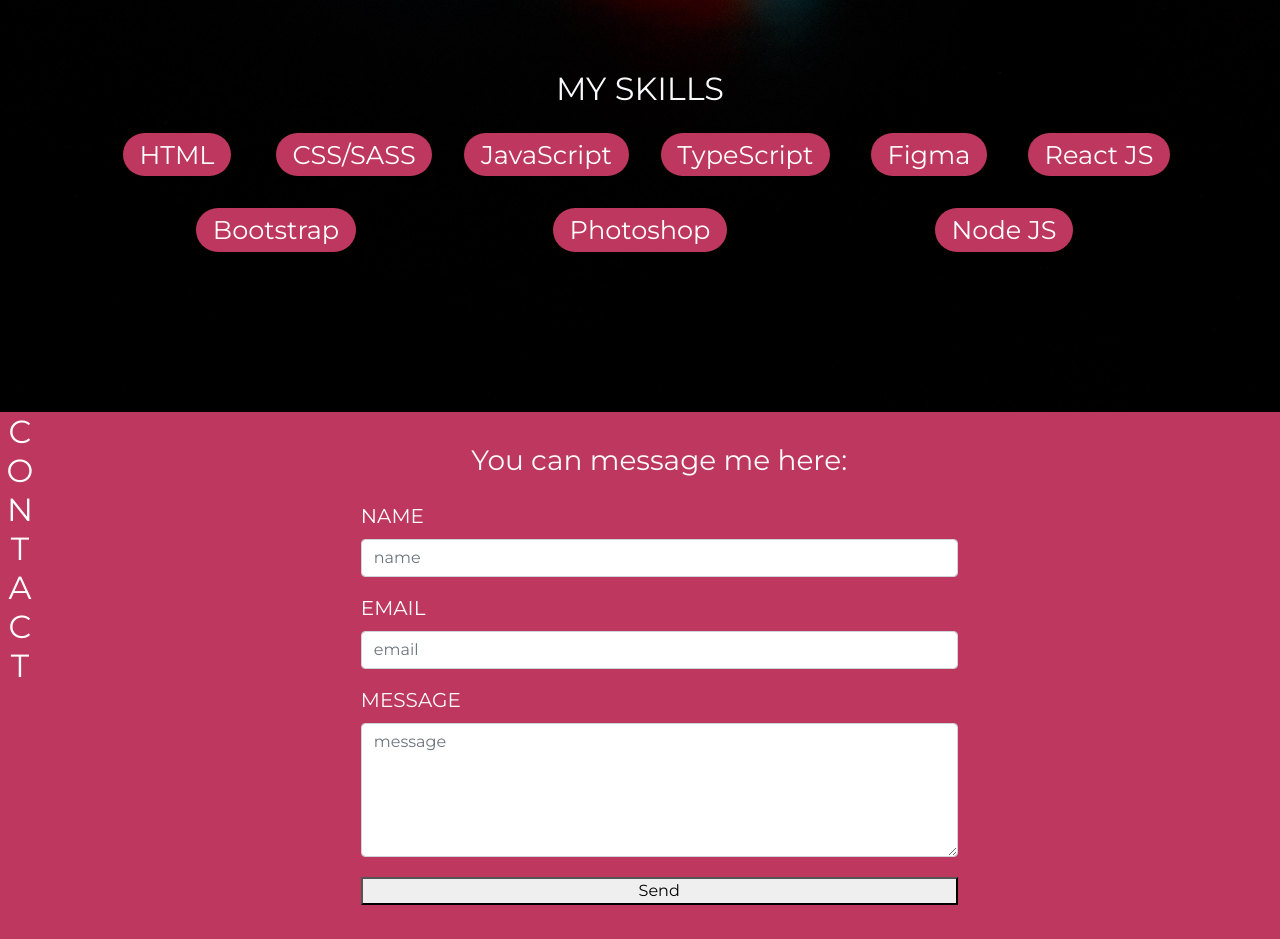
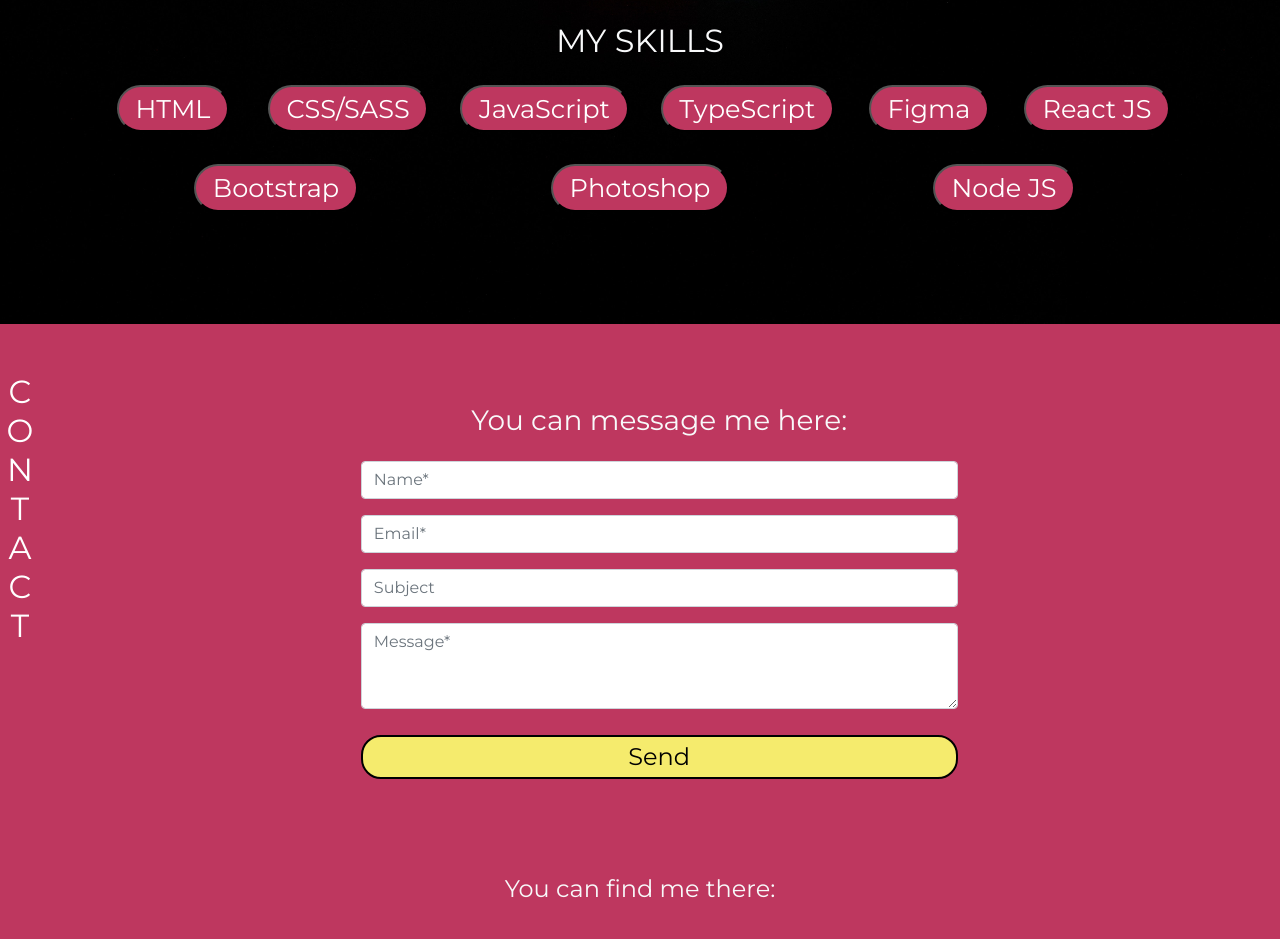
Before and after one commit to lindazhao678/Portfolio_site, a React (Create React App) app in the folder client/: page / in a window 1280 px wide. Shown: the part 1858-2797 px from the top of the page. Built offline with nearby package versions, Linux system fonts and the light colour scheme.

Commit message:
page not found & about skills change

```diff
--- a/client/src/Sass/components/_about.scss
+++ b/client/src/Sass/components/_about.scss
@@ -8,9 +8,13 @@
     background: $primary-color;
   }
 
-  .badge {
+  .badge{
     background: $primary-color;
     font-size: 1.6em;
     font-weight: 300;
+    &:hover{
+      color: #be375f;
+      background-color: $button-hover-color;
+    }
   }
 }
--- a/client/src/Sass/components/_buttons.scss
+++ b/client/src/Sass/components/_buttons.scss
@@ -16,6 +16,7 @@
   &:hover {
     color: $primary-color;
     background-color: $button-hover-color;
+    border: 2px solid $primary-color;
   }
 }
 
@@ -34,9 +35,9 @@
 }
 
 .nav-button {
-  background-color: white;
+  background-color: $button-hover-color;
   font-size: 24px;
-  border: 2px solid $button-hover-color;
+  border: 2px solid black;
   padding: 2px 20px;
   cursor: pointer;
   border-radius: 20px;
@@ -44,7 +45,7 @@
   color: black;
   margin: 10px auto;
   &:hover {
-    background-color: $button-hover-color;
+    background-color: white;
   }
 
   &:disabled {
@@ -54,9 +55,10 @@
     pointer-events: none;
   }
 
-  .send-button{
-    @extend .nav-button;
-  }
+}
+
+.send-button{
+  @extend .nav-button;
 }
 
 .go-to-top-button {
@@ -76,3 +78,7 @@
     background-color: $button-hover-color;
   }
 }
+
+.go-to-homepage-button{
+  @extend .nav-button;
+}
--- a/client/src/Sass/components/_contact.scss
+++ b/client/src/Sass/components/_contact.scss
@@ -5,7 +5,7 @@
 
   .contact-link {
     color: black;
-    font-size: 150px;
+    font-size: 120px;
 
     :hover {
       color: $button-hover-color;
--- a/client/src/Sass/components/_footer.scss
+++ b/client/src/Sass/components/_footer.scss
@@ -2,7 +2,7 @@
 
 .footer {
   background-color: $background-color;
-  height: 80px;
+  height: 70px;
   text-align: center;
 
   .footer-text {
--- a/client/src/Sass/components/_hero.scss
+++ b/client/src/Sass/components/_hero.scss
@@ -8,9 +8,12 @@
 
   .hero-content {
     margin: 110px 0;
+    .warning-text{
+      color: $button-hover-color,
+    }
   }
 
-  .arrow {
+  .down-arrow {
     text-align: center;
   }
   .bounce {
--- a/client/src/css/main.css
+++ b/client/src/css/main.css
@@ -44,7 +44,7 @@ a {
 
 .footer {
   background-color: #ed8554;
-  height: 80px;
+  height: 70px;
   text-align: center;
 }
 .footer .footer-text, .footer .footer-logo {
@@ -72,6 +72,7 @@ a {
 .more-button:hover, .source-button:hover, .demo-button:hover {
   color: #be375f;
   background-color: #f5eb6d;
+  border: 2px solid #be375f;
 }
 
 .source-button, .demo-button {
@@ -86,10 +87,10 @@ a {
   left: 0%;
 }
 
-.nav-button, .nav-button .send-button {
-  background-color: white;
+.nav-button, .go-to-homepage-button, .send-button {
+  background-color: #f5eb6d;
   font-size: 24px;
-  border: 2px solid #f5eb6d;
+  border: 2px solid black;
   padding: 2px 20px;
   cursor: pointer;
   border-radius: 20px;
@@ -97,15 +98,16 @@ a {
   color: black;
   margin: 10px auto;
 }
-.nav-button:hover, .nav-button .send-button:hover {
-  background-color: #f5eb6d;
+.nav-button:hover, .go-to-homepage-button:hover, .send-button:hover {
+  background-color: white;
 }
-.nav-button:disabled, .nav-button .send-button:disabled {
+.nav-button:disabled, .go-to-homepage-button:disabled, .send-button:disabled {
   border: 1px solid #999999;
   background-color: #cccccc;
   color: #666666;
   pointer-events: none;
 }
+
 .go-to-top-button {
   position: fixed;
   bottom: 20px;
@@ -128,7 +130,7 @@ a {
 }
 .contact-section .contact-link {
   color: black;
-  font-size: 150px;
+  font-size: 120px;
 }
 .contact-section .contact-link :hover {
   color: #f5eb6d;
@@ -164,6 +166,10 @@ a {
   font-size: 1.6em;
   font-weight: 300;
 }
+.about-section .badge:hover {
+  color: #be375f;
+  background-color: #f5eb6d;
+}
 
 .hero-section {
   background: url("../assets/hero_img.jpeg") center center;
@@ -174,7 +180,10 @@ a {
 .hero-section .hero-content {
   margin: 110px 0;
 }
-.hero-section .arrow {
+.hero-section .hero-content .warning-text {
+  color: #f5eb6d;
+}
+.hero-section .down-arrow {
   text-align: center;
 }
 .hero-section .bounce {
--- a/client/src/pages/About.jsx
+++ b/client/src/pages/About.jsx
@@ -1,7 +1,17 @@
 import React from "react";
 import logo from "../assets/logo.png";
+import { useNavigate } from "react-router-dom";
+import { getAllProjects }from "../services/projectData";
 
 function About({aboutRef}) {
+
+  const navigate = useNavigate();
+
+
+  function handleSkill(skill){
+    const project = getAllProjects().find(p=>p.skills?.includes(skill)) || (getAllProjects())[0];
+    navigate('/projectdetail', {state: project});
+  }
   return (
     <div className="about-section clearfix py-5" ref={aboutRef}>
       <h2 className="title-v float-start d-none d-lg-block">ABOUT</h2>
@@ -10,7 +20,7 @@ function About({aboutRef}) {
         <div className="d-flex justify-content-center">
           <div className="about-content">
             <p className="about-text clearfix text-light p-4">
-              <img src={logo} className="selfie float-start pe-3" alt="selfie" />
+              <img src={logo} className="selfie float-start pe-3 rounded-circle" alt="selfie" />
               Lorem occaecat id magna ad. Qui reprehenderit duis amet sint
               officia. Et qui pariatur nostrud laboris aliqua velit consequat
               eiusmod incididunt minim magna esse. Magna proident aliqua enim
@@ -23,38 +33,37 @@ function About({aboutRef}) {
         </div>
 
         <div className="about-skills py-5">
-          <h2 className="text-center pt-5 text-light">MY SKILLS</h2>
-          <div className="skill-card row text-center pb-5 container justify-content-around mx-auto">
+          <h2 className="text-center text-light">MY SKILLS</h2>
+          <div className="skill-card row text-center container justify-content-around mx-auto">
             <div className="col p-3">
-              <div className="badge rounded-pill">HTML</div>
+              <button className="badge rounded-pill" onClick={()=>handleSkill('html')}>HTML</button>
             </div>
             <div className="col p-3">
-              <div className="badge rounded-pill">CSS/SASS</div>
+              <button className="badge rounded-pill" onClick={()=>handleSkill('sass')}>CSS/SASS</button>
             </div>
             <div className="col p-3">
-              <div className="badge rounded-pill">JavaScript</div>
+              <button className="badge rounded-pill" onClick={()=>handleSkill('javascript')}>JavaScript</button>
             </div>
             <div className="col p-3">
-              <div className="badge rounded-pill">TypeScript</div>
+              <button className="badge rounded-pill" onClick={()=>handleSkill('typescript')}>TypeScript</button>
             </div>
             <div className="col p-3">
-              <div className="badge rounded-pill">Figma</div>
+              <button className="badge rounded-pill" onClick={()=>handleSkill('figma')}>Figma</button>
             </div>
             <div className="col p-3">
-              <div className="badge rounded-pill">React JS</div>
+              <button className="badge rounded-pill" onClick={()=>handleSkill('react')}>React JS</button>
             </div>
             <div className="col p-3">
-              <div className="badge rounded-pill">Bootstrap</div>
+              <button className="badge rounded-pill" onClick={()=>handleSkill('bootstrap')}>Bootstrap</button>
             </div>
             <div className="col p-3">
-              <div className="badge rounded-pill">Photoshop</div>
+              <button className="badge rounded-pill" onClick={()=>handleSkill('photoshop')}>Photoshop</button>
             </div>
             <div className="col p-3">
-              <div className="badge rounded-pill">Node JS</div>
+              <button className="badge rounded-pill" onClick={()=>handleSkill('node')}>Node JS</button>
             </div>
           </div>
         </div>
-
 
     </div>
   );
--- a/client/src/pages/Contact.jsx
+++ b/client/src/pages/Contact.jsx
@@ -5,7 +5,6 @@ import Joi from "joi";
 import { joiResolver } from "@hookform/resolvers/joi";
 
 import Row from "react-bootstrap/Row";
-import Button from "react-bootstrap/Button";
 import Form from "react-bootstrap/Form";
 
 import { useForm, Controller } from "react-hook-form";
@@ -15,13 +14,14 @@ import { FaGithub, FaLinkedin, FaTwitterSquare } from "react-icons/fa";
 function Contact({ contactRef }) {
   const schema = Joi.object({
     name: Joi.string().required(),
-    email: Joi.string().email({
+    email: Joi.string().required().email({
       minDomainSegments: 2,
       tlds: { allow: ["com", "net"] },
     }),
+    subject: Joi.string(),
     message: Joi.string().required(),
   });
-  //React Hook Form
+
   const result = useForm({
     resolver: joiResolver(schema),
     defaultValues: {},
@@ -29,14 +29,14 @@ function Contact({ contactRef }) {
   const errors = result.formState.errors;
   const control = result.control;
   const handleSubmit = result.handleSubmit;
-  //Submit
+
   const onSubmit = (data) => {
     console.log(data);
-    window.alert("Thanks for your message!");
+    window.alert("Thank you for your message!");
   };
 
   return (
-    <div className="contact-section clearfix" ref={contactRef}>
+    <div className="contact-section pt-5 clearfix" ref={contactRef}>
       <h2 className="title-v float-start d-none d-lg-block">CONTACT</h2>
       <h1 className="text-center text-light d-lg-none">CONTACT</h1>
       <Row className="pt-3 justify-content-center">
@@ -49,51 +49,58 @@ function Contact({ contactRef }) {
           noValidate
         >
           <Form.Group>
-            <Form.Label className="fs-5 text-white">NAME</Form.Label>
             <Controller
               name="name"
               control={control}
               render={({ field }) => (
-                <Form.Control {...field} placeholder="name" />
+                <Form.Control {...field} placeholder="Name*" />
               )}
             />
-            <p className="text-danger">{errors.name?.message}</p>
+            <p className="text-light">{errors.name?.message}</p>
           </Form.Group>
           <Form.Group>
-            <Form.Label className="fs-5 text-white">EMAIL</Form.Label>
             <Controller
               name="email"
               control={control}
               render={({ field }) => (
-                <Form.Control {...field} placeholder="email" type="email" />
+                <Form.Control {...field} placeholder="Email*" type="email" />
               )}
             />
-            <p className="text-danger">{errors.email?.message}</p>
+            <p className="text-light">{errors.email?.message}</p>
           </Form.Group>
           <Form.Group>
-            <Form.Label className="fs-5 text-light">MESSAGE</Form.Label>
             <Controller
-              name="mesage"
+              name="subject"
+              control={control}
+              render={({ field }) => (
+                <Form.Control {...field} placeholder="Subject" />
+              )}
+            />
+            <p className="text-light">{errors.subject?.message}</p>
+          </Form.Group>
+          <Form.Group>
+            <Controller
+              name="message"
               control={control}
               render={({ field }) => (
                 <Form.Control
                   {...field}
-                  placeholder="message"
+                  placeholder="Message*"
                   as="textarea"
-                  rows={5}
+                  rows={3}
                 />
               )}
             />
             <p className="text-light">{errors.message?.message}</p>
           </Form.Group>
-          <button className="send-button mt-1 mb-5 w-100">
+          <button className="send-button mb-5 w-100">
             Send
           </button>
         </Form>
       </Row>
 
       <div className="container pb-3">
-        <h3 className="text-light text-center px-5 pt-5">You can find me on:</h3>
+        <h4 className="text-light text-center px-5 pt-5">You can find me there:</h4>
         <div className="contact-icon d-flex text-center justify-content-center">
           <Link to="#" className="contact-link">
             <FaLinkedin className="col-4 contact-link-icon" />
--- a/client/src/services/projectData.js
+++ b/client/src/services/projectData.js
@@ -9,24 +9,28 @@ const data = [
     img: projectImg1,
     brief: "Adipisicing id mollit fugiat ea nostrud nulla pariatur pariatur deserunt magna. Commodo commodo sint pariatur aliquip esse amet sunt nisi do. Aute exercitation sint culpa commodo. Velit Lorem quis dolor commodo adipisicing fugiat anim. Do mollit ex magna pariatur excepteur aute deserunt excepteur irure cupidatat in nisi. Laborum officia esse ex Lorem nostrud pariatur incididunt. Reprehenderit enim voluptate aliquip irure ad et qui magna anim nisi ex consectetur.",
     tech: "Do dolor esse ullamco Lorem labore culpa occaecat id ea id et id ex. Occaecat sint sit sint velit mollit sint. Amet aute amet excepteur adipisicing cupidatat labore commodo officia. Consectetur irure aliqua aliquip qui adipisicing.",
+    skills:['html', 'css', 'sass', 'javascript', 'figma', 'react', 'bootstrap', 'node']
   },
   {
     id: 2,
     img: projectImg2,
     brief: "Incididunt proident laborum sint aliquip veniam amet velit reprehenderit ipsum ad nostrud incididunt culpa sint. Tempor veniam excepteur reprehenderit deserunt commodo velit amet. Et consequat id laboris ullamco.",
     tech: "Non proident ipsum dolore exercitation dolor magna deserunt nulla culpa ex et. Officia anim qui excepteur est quis et nostrud ad dolor anim minim commodo laborum. Laboris consectetur quis commodo occaecat sint. Proident anim elit duis aute excepteur fugiat. Reprehenderit commodo id velit laboris duis non sunt. Amet laboris nisi commodo Lorem tempor id amet velit aliquip laborum commodo officia duis aliqua. Irure cupidatat et elit excepteur aliquip dolore sunt.",
+    skills: ['html', 'css', 'javascript', 'react', 'bootstrap', 'node']
   },
   {
     id: 3,
     img: projectImg3,
     brief: "Voluptate sit excepteur excepteur adipisicing aliquip eu amet reprehenderit id. Nisi nostrud adipisicing dolore laboris labore. Minim ipsum nisi fugiat reprehenderit elit sint laborum pariatur est laboris mollit nulla ex. Adipisicing sint nulla dolor magna mollit. Voluptate laborum culpa eu velit dolore qui fugiat ad in aliqua. Excepteur fugiat officia et aliquip consectetur velit.",
     tech: "Labore ad velit velit consequat veniam ullamco quis culpa in dolore pariatur dolor id Lorem. Ullamco amet ut sint est nulla pariatur. Sit cupidatat reprehenderit sint mollit deserunt est nulla exercitation eu aliqua magna adipisicing in. Ut sit qui laboris incididunt adipisicing dolore voluptate nisi mollit id minim quis veniam nulla.",
+    skills: ['html', 'css', 'javascript', 'react', 'bootstrap', 'node']
   },
   {
     id: 4,
     img: projectImg4,
     brief: "Minim Lorem id sunt commodo laborum excepteur irure voluptate eiusmod id elit tempor ea. Nostrud ullamco id culpa nisi excepteur et nisi laborum dolor minim velit deserunt laboris pariatur. Id mollit ut adipisicing ipsum minim proident ad. Non enim velit deserunt consequat eu ea id labore ut proident enim non aliquip qui. Deserunt id et velit aliquip.",
     tech: "Minim velit eiusmod duis dolore ut officia sit enim voluptate in ea. Nostrud voluptate irure veniam magna exercitation mollit et elit. Nisi esse tempor eu laborum anim. Aute mollit exercitation irure do do reprehenderit consectetur. Aliqua tempor minim sunt laborum reprehenderit sunt Lorem magna proident laborum nisi velit sunt. Aliqua reprehenderit cillum incididunt do dolor ad cillum.",
+    skills: ['html', 'css', 'sass', 'javascript', 'figma', 'react', 'bootstrap', 'photoshop', 'node']
   }
 ];
 
```
Also changed, not shown: client/src/pages/Home.jsx (+8 -8 lines), client/src/pages/PageNotFound.jsx (+20 -8 lines).
